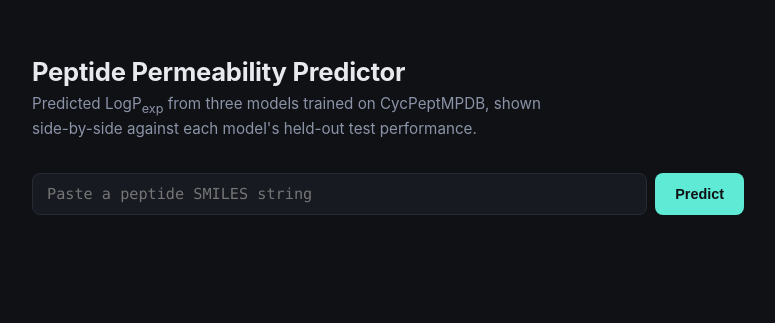
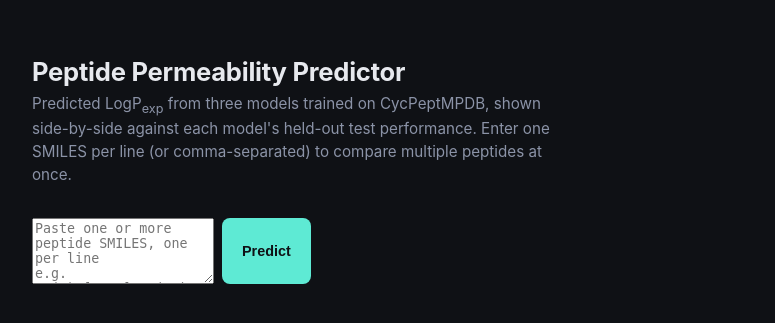
Before and after one commit to flyfir248/PepADMET-Data, a Flask app: page / in a window 1280 px wide. Shown: the top 323 px of the page, without its empty margins (252-1027 px from the left). Run offline with Flask 3, Linux system fonts and the light colour scheme; parts of the project's set-up code (start-up, migrations or seed data) failed here and were passed over.

Commit message:
Replace input with textarea for SMILES input
Changed input field to a textarea for better usability.

```diff
--- a/templates/index.html
+++ b/templates/index.html
@@ -12,11 +12,13 @@
     <p class="sub">
       Predicted LogP<sub>exp</sub> from three models trained on CycPeptMPDB,
       shown side-by-side against each model's held-out test performance.
+      Enter one SMILES per line (or comma-separated) to compare multiple peptides at once.
     </p>
 
     <form id="predict-form">
       <label for="smiles">SMILES</label>
-      <input id="smiles" name="smiles" type="text" placeholder="Paste a peptide SMILES string" required autocomplete="off">
+      <textarea id="smiles" name="smiles" rows="4"
+        placeholder="Paste one or more peptide SMILES, one per line&#10;e.g.&#10;CC(C)C[C@@H]1NC(=O)...&#10;C/C=C/C[C@@H](C)..." required></textarea>
       <button type="submit" id="submit-btn">Predict</button>
     </form>
 
@@ -25,6 +27,7 @@
     <table id="results" class="results hidden">
       <thead>
         <tr>
+          <th>SMILES</th>
           <th>Model</th>
           <th>Predicted LogP<sub>exp</sub></th>
           <th>Test R&sup2;</th>
```
